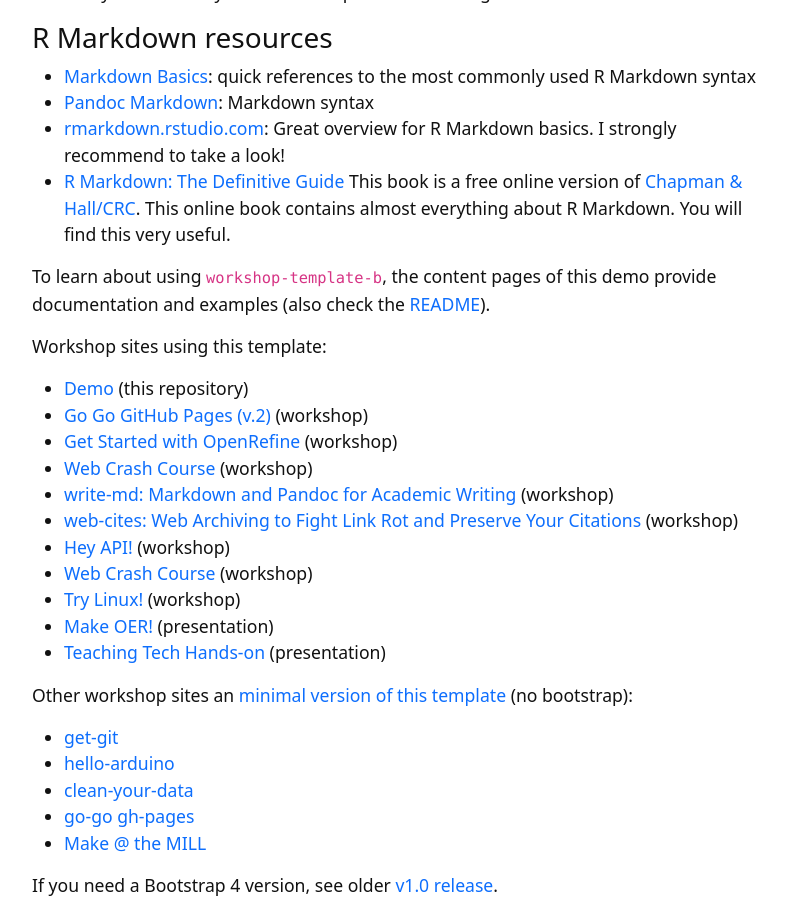
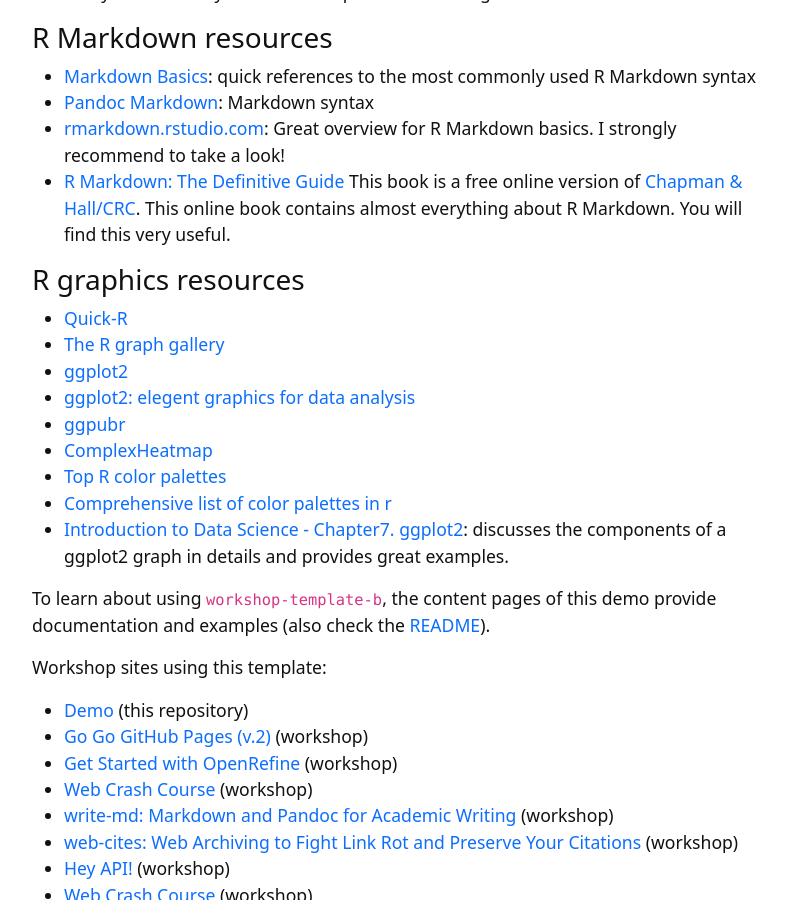
Before and after one commit to XiaoyuLiang/BIOE806-Spring2022, a Jekyll site: the page built from content/4-resources.md, in a window 1280 px wide and 900 px high, scrolled down 415 px. Shown: the whole window, without its empty margins (245-1031 px from the left). Built offline with Jekyll 4.4.1, drawn with Linux system fonts in a browser that asks for light colours.

Commit message:
Update 4-resources.md

```diff
--- a/content/4-resources.md
+++ b/content/4-resources.md
@@ -16,6 +16,18 @@ nav: Resources
 - [Pandoc Markdown](https://pandoc.org/MANUAL.html#pandocs-markdown): Markdown syntax
 - [rmarkdown.rstudio.com](https://rmarkdown.rstudio.com/lesson-1.html): Great overview for R Markdown basics. I strongly recommend to take a look!
 - [R Markdown: The Definitive Guide](https://bookdown.org/yihui/rmarkdown/) This book is a free online version of [Chapman & Hall/CRC](https://www.routledge.com/R-Markdown-The-Definitive-Guide/Xie-Allaire-Grolemund/p/book/9781138359338). This online book contains almost everything about R Markdown. You will find this very useful.
+
+### R graphics resources
+- [Quick-R](https://www.statmethods.net/graphs/index.html)
+- [The R graph gallery](https://www.r-graph-gallery.com/index.html)
+- [ggplot2](https://ggplot2.tidyverse.org/)
+- [ggplot2: elegent graphics for data analysis](https://ggplot2-book.org/index.html)
+- [ggpubr](http://www.sthda.com/english/articles/24-ggpubr-publication-ready-plots/81-ggplot2-easy-way-to-mix-multiple-graphs-on-the-same-page/)
+- [ComplexHeatmap](https://jokergoo.github.io/ComplexHeatmap-reference/book/)
+- [Top R color palettes](https://www.datanovia.com/en/blog/top-r-color-palettes-to-know-for-great-data-visualization/)
+- [Comprehensive list of color palettes in r](https://github.com/EmilHvitfeldt/r-color-palettes)
+- [Introduction to Data Science - Chapter7. ggplot2](https://rafalab.github.io/dsbook/ggplot2.html#geometries): discusses the components of a ggplot2 graph in details and provides great examples.
+
 
 To learn about using `workshop-template-b`, the content pages of this demo provide documentation and examples (also check the [README](https://github.com/evanwill/workshop-template-b/blob/master/README.md)).
 
```
